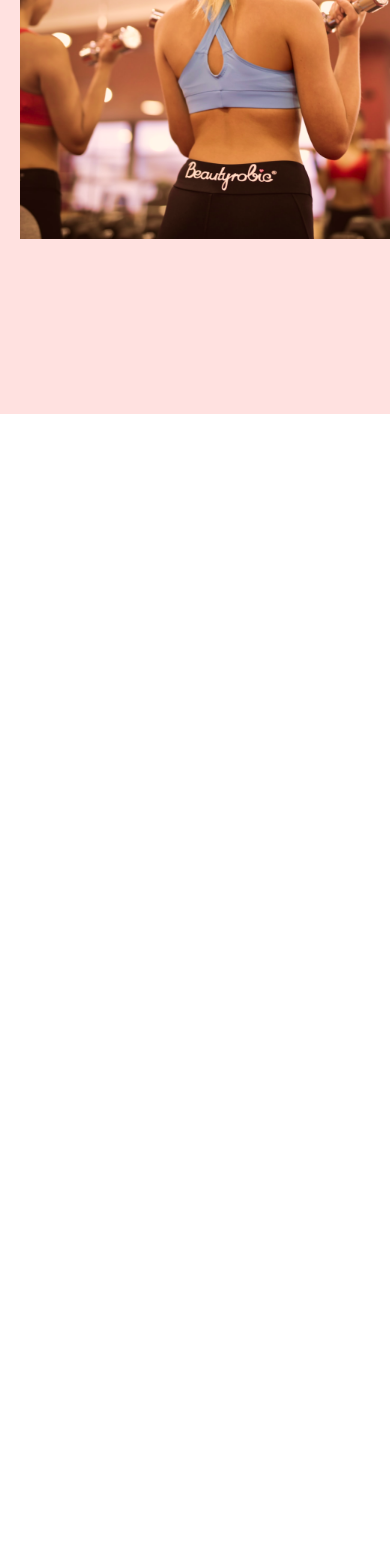
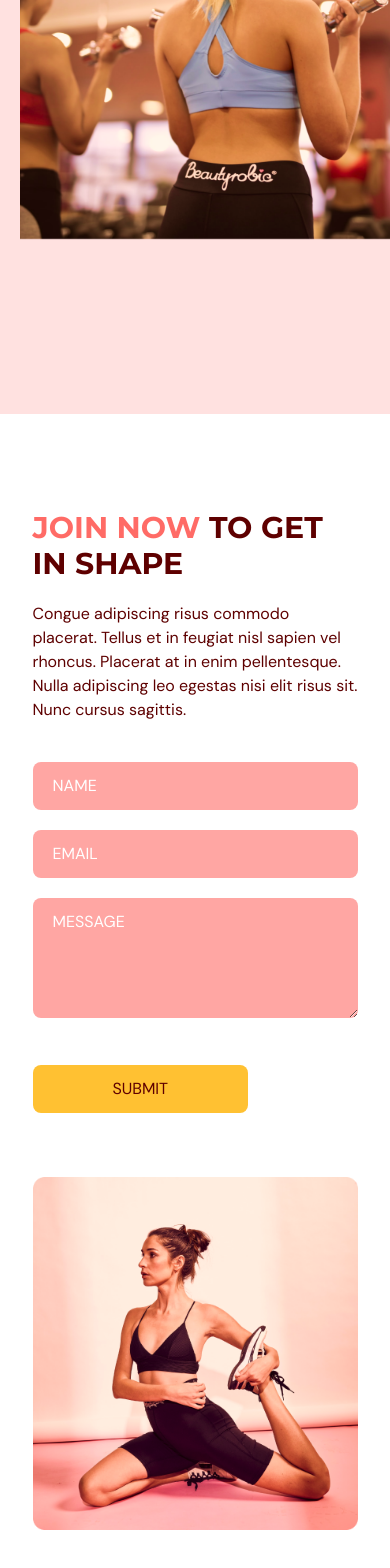
Before and after one commit to artemmovich/evogym, a React (Vite) app: page / in a window 390 px wide. Shown: the part 3885-5453 px from the top of the page. Before the commit the page ends 4299 px from the top, so only its background shows below. Built offline with nearby package versions, Linux system fonts and the light colour scheme.

Commit message:
Contact us page created

```diff
--- a/package.json
+++ b/package.json
@@ -14,7 +14,8 @@
     "framer-motion": "^11.5.4",
     "react": "^18.3.1",
     "react-anchor-link-smooth-scroll": "^1.0.12",
-    "react-dom": "^18.3.1"
+    "react-dom": "^18.3.1",
+    "react-hook-form": "^7.54.1"
   },
   "devDependencies": {
     "@eslint/js": "^9.9.0",
--- a/src/App.tsx
+++ b/src/App.tsx
@@ -5,6 +5,8 @@
 import { SelectedPage } from "@/shared/types"
 import Benefits from "@/scenes/benefits"
 import OurClasses from "@/scenes/ourClasses"
+import ContactUs from "@/scenes/contactUs"
+
 function App() {
   const [selectedPage, setSelectedPage] = useState<SelectedPage>(SelectedPage.Home)
   const [isTopOfPage, setIsTopOfPage] = useState<boolean>(true)
@@ -31,6 +33,7 @@
       <Home setSelectedPage={setSelectedPage} />
       <Benefits setSelectedPage={setSelectedPage} />
       <OurClasses setSelectedPage={setSelectedPage} />
+      <ContactUs setSelectedPage={setSelectedPage} />
     </div>
 
   )
--- a/src/scenes/Navbar/index.tsx
+++ b/src/scenes/Navbar/index.tsx
@@ -37,7 +37,7 @@
                            <Link page="Our Classes"
                               selectedPage={selectedPage}
                               setSelectedPage={setSelectedPage} />
-                           <Link page="Contact"
+                           <Link page="ContactUs"
                               selectedPage={selectedPage}
                               setSelectedPage={setSelectedPage} />
                         </div>
--- /dev/null
+++ b/src/scenes/contactUs/index.tsx
@@ -0,0 +1,109 @@
+import { SelectedPage } from "@/shared/types";
+import { motion } from "framer-motion";
+import { useForm } from "react-hook-form"
+import ContactUsPageGraphic from "@/assets/ContactUsPageGraphic.png"
+import Htext from "@/shared/Htext";
+import AnchorLink from "react-anchor-link-smooth-scroll";
+
+type Props = { setSelectedPage: (value: SelectedPage) => void }
+
+const ContactUs = ({ setSelectedPage }: Props) => {
+   const inputStyles = ` mb-5 w-full rounded-lg bg-primary-300 px-5 py-3 placeholder-white`
+   const {
+      register, trigger, formState: { errors }
+   } = useForm()
+   const onSubmit = async (e: any) => {
+      const isValid = await trigger()
+      if (!isValid) {
+         e.preventDefault();
+      }
+   }
+   return (
+      <section id="contactus" className="mx-auto w-5/6 pt-24 pb-32">
+         <motion.div onViewportEnter={() => setSelectedPage(SelectedPage.ContactUs)} >
+            <motion.div className="md:w-3/5"
+               initial="hidden"
+               whileInView="visible"
+               viewport={{ once: true, amount: 0.5 }}
+               transition={{ duration: 0.5 }}
+               variants={{
+                  hidden: { opacity: 0, x: -50 },
+                  visible: { opacity: 1, x: 0 },
+               }}> <Htext><span className="text-primary-500">JOIN NOW</span> TO GET IN SHAPE</Htext>
+               <p className="my-5">Congue adipiscing risus commodo placerat. Tellus et in feugiat nisl
+                  sapien vel rhoncus. Placerat at in enim pellentesque. Nulla
+                  adipiscing leo egestas nisi elit risus sit. Nunc cursus sagittis.</p>
+            </motion.div>
+            <div className="mt-10 justify-between gap-8 md:flex">
+               <motion.div whileInView="visible"
+                  viewport={{ once: true, amount: 0.5 }}
+                  transition={{ duration: 0.5 }}
+                  variants={{
+                     hidden: { opacity: 0, x: 50 },
+                     visible: { opacity: 1, x: 0 },
+                  }}>
+                  <form method="POST" action="https://formsubmit.co/strikerlutsk@gmail.com" target="_blank"
+                     onSubmit={onSubmit}>
+                     <input className={inputStyles} type="text"
+                        placeholder="NAME"
+                        {...register("name", {
+                           required: true,
+                           maxLength: 100,
+                        })} />
+                     {errors.name && (
+                        <p className="mt-1 text-primary-500">
+                           {errors.name.type == "required" && "this field is required"}
+                           {errors.name.type == "maxLength" && "Max length is 100 characters"}
+                        </p>
+                     )}
+
+                     <input className={inputStyles} type="text"
+                        placeholder="EMAIL"
+                        {...register("email", {
+                           required: true,
+                           pattern: /^[A-Z0-9._%+-]+@[A-Z0-9.-]+\.[A-Z]{2,}$/i,
+                        })} />
+                     {errors.email && (
+                        <p className="mt-1 text-primary-500">
+                           {errors.email.type == "required" && "this field is required"}
+                           {errors.email.type == "pattern" && "Invalid imail adress"}
+                        </p>
+                     )}
+                     <textarea className={inputStyles}
+                        rows={4}
+                        cols={50}
+                        placeholder="MESSAGE"
+                        {...register("message", {
+                           required: true,
+                           maxLength: 2000,
+                        })} />
+                     {errors.message && (
+                        <p className="mt-1 text-primary-500">
+                           {errors.message.type == "required" && "this field is required"}
+                           {errors.message.type == "maxLength" && "Max length is 2000 characters"}
+                        </p>
+                     )}
+                     <button type="submit" className="mt-5 rounded-lg bg-secondary-500 px-20 py-3 transition duration-500 hover:text-white">SUBMIT</button>
+                  </form>
+
+               </motion.div>
+               <motion.div className="relative mt-16  basis-2/5 md:mt-0"
+                  initial="hidden"
+                  whileInView="visible"
+                  viewport={{ once: true, amount: 0.5 }}
+                  transition={{ delay: 0.2, duration: 0.5 }}
+                  variants={{
+                     hidden: { opacity: 0, x: -50 },
+                     visible: { opacity: 1, x: 0 },
+                  }}>
+                  <div className="md:before:content-evolvetext w-full before:absolute before:-bottom-20 before:-right-10 before:z-[-1]">
+                     <img className="w-full" src={ContactUsPageGraphic} alt="contact-us-page-graphic" />
+                   </div>
+               </motion.div>
+            </div>
+         </motion.div>
+      </section>
+   )
+}
+
+export default ContactUs;
```
Also changed, not shown: 1 other file (tests, documents, lock files or other folders).
